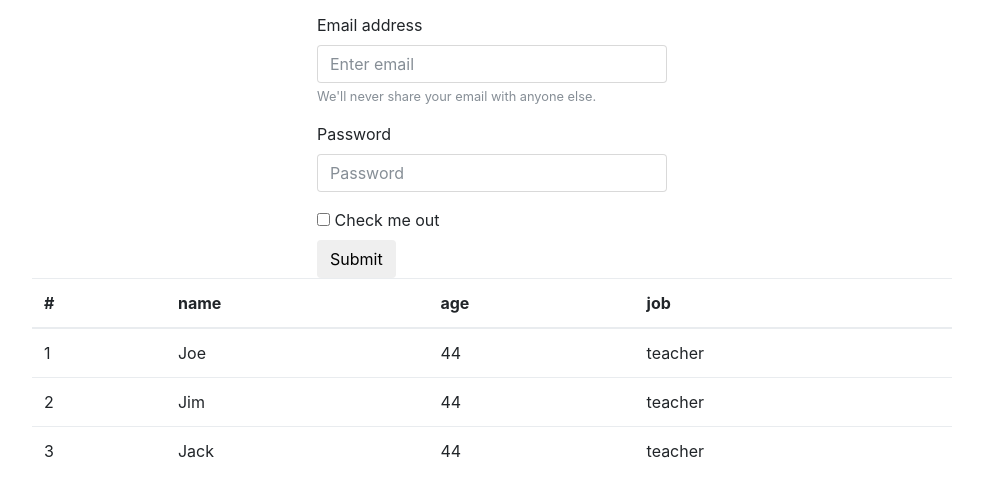
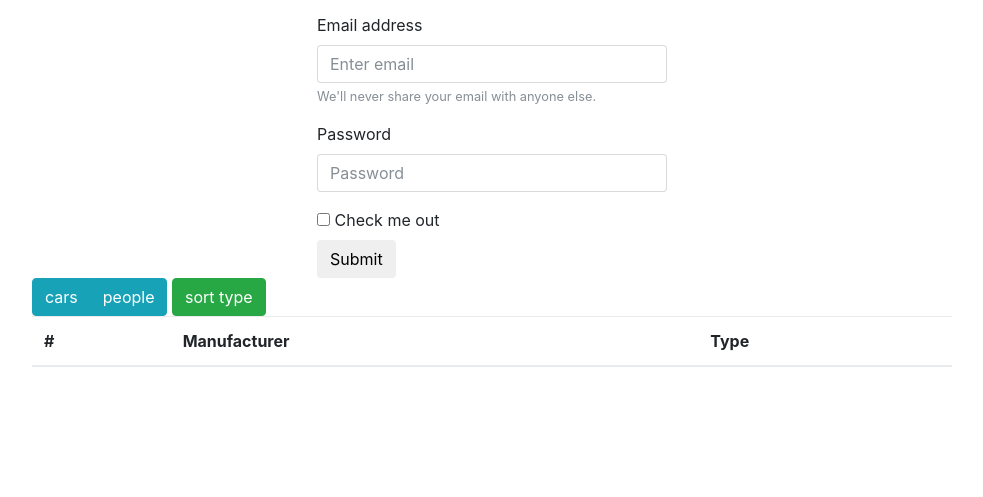
Before and after one commit to cherryApp/moljs, a plain HTML site: page reg.html in a window 1280 px wide. Shown: the part 105-602 px from the top of the page, without its empty margins (148-1131 px from the left). Drawn offline with Linux system fonts and the light colour scheme.

Commit message:
Feat: add sorting.

```diff
--- a/js/variables.js
+++ b/js/variables.js
@@ -14,12 +14,17 @@ var cars = [
   {
     type: "Yaris",
     man: "Toyota",
-    year: 2010
+    year: 2009
   },
   {
     type: "6",
     man: "Mazda",
     year: 2010
+  },
+  {
+    type: "Ávia",
+    man: "Ávia",
+    year: 1111
   },
   {
     type: "525d",
@@ -29,7 +34,7 @@ var cars = [
   {
     type: "Insignia",
     man: "Opel",
-    year: 2010
+    year: 1997
   },
   {
     type: "Passat",
@@ -57,10 +62,30 @@ var people = [
 ];
 
 var table = document.querySelector("#cars-table");
-fillTable(table, cars);
+
+// Kattintás figyelése a betöltő gombokon.
+document.querySelector(".load-cars-btn").addEventListener("click", function() {
+    fillTable(table, cars);
+});
+document.querySelector(".load-people-btn").addEventListener("click", function() {
+    fillTable(table, people);
+});
+document.querySelector(".sort-type").addEventListener("click", function() {
+    cars.sort( function(a,b) {
+        return (a.type).localeCompare((b.type));
+      });
+    fillTable(table, cars);
+});
+
+var randomInterval = setInterval( function() {
+    // console.log( Math.floor(Math.random() * 100 + 100) );
+}, 2000);
+
+
+/*fillTable(table, cars);
 setTimeout(function() {
     fillTable(table, people);
-}, 5000);
+}, 5000);*/
 
 // Táblázat kitöltő függvény.
 function fillTable(element, data) {
--- a/reg.html
+++ b/reg.html
@@ -42,6 +42,12 @@
 
         <div class="row justify-content-center">
             <div class="col-sm-10">
+                <div class="btn-group">
+                    <button class="btn btn-info load-cars-btn">cars</button>
+                    <button class="btn btn-info load-people-btn">people</button>
+                </div>
+
+                <button class="btn btn-success sort-type">sort type</button>
                 <table id="cars-table" class="table">
                     <thead>
                         <tr>
```
